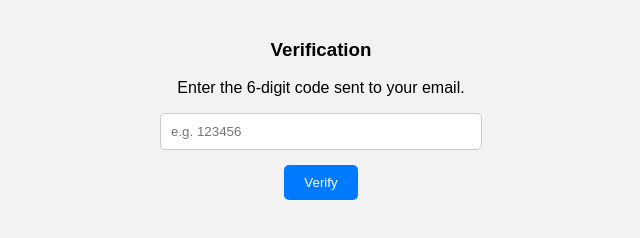
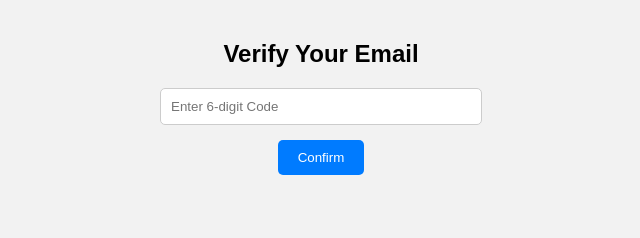
Before and after one commit to abdulbasit92786/ZMMSSMK-, a plain HTML site: page verify.html in a window 1280 px wide. Shown: the whole page, without its empty margins (319-959 px from the left). Drawn offline with Linux system fonts and the light colour scheme.

Commit message:
Update verify.html

```diff
--- a/verify.html
+++ b/verify.html
@@ -2,15 +2,14 @@
 <html lang="en">
 <head>
   <meta charset="UTF-8">
-  <title>Email Verification</title>
+  <title>Verify Email</title>
   <link rel="stylesheet" href="style.css">
 </head>
 <body>
   <div class="container">
-    <h3>Verification</h3>
-    <p>Enter the 6-digit code sent to your email.</p>
-    <input type="text" id="vcode" placeholder="e.g. 123456">
-    <button onclick="verifyCode()">Verify</button>
+    <h2>Verify Your Email</h2>
+    <input type="text" id="code" placeholder="Enter 6-digit Code">
+    <button onclick="confirmCode()">Confirm</button>
   </div>
 
   <script src="main.js"></script>
```
